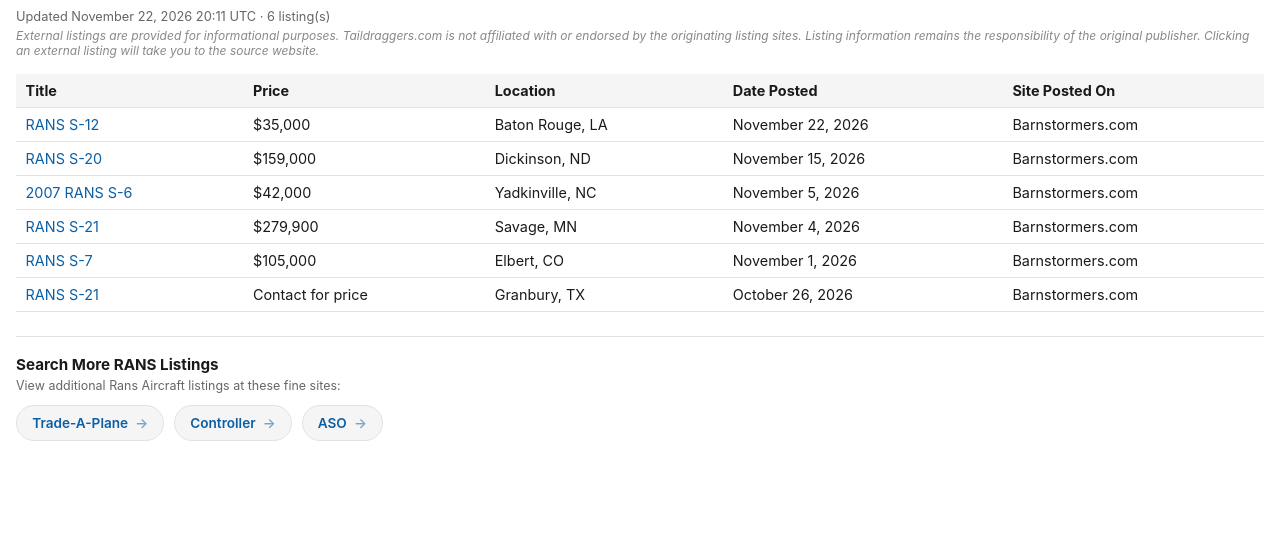
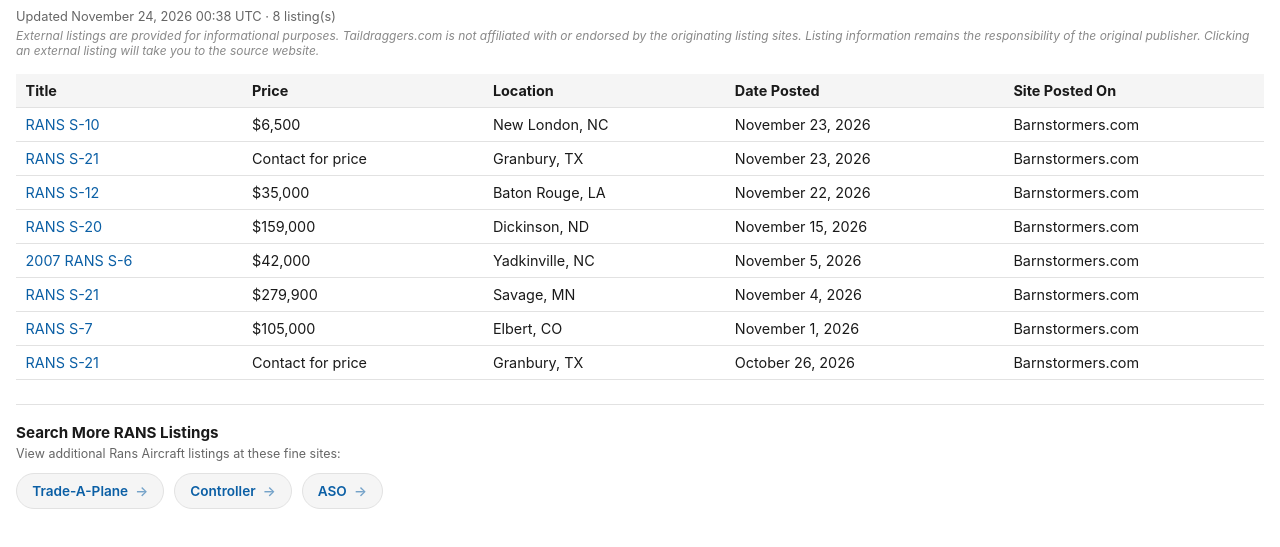
Before and after one commit to taildraggers/rans, a plain HTML site: page docs/index.html in a window 1280 px wide. Shown: the part 43-590 px from the top of the page. Drawn offline with Linux system fonts and the light colour scheme.

Commit message:
Update RANS listings (2026-11-24)

```diff
--- a/docs/index.html
+++ b/docs/index.html
@@ -76,13 +76,15 @@
 </head>
 <body>
   <h1>Other RANS Ads on the Web</h1>
-  <div class="updated">Updated November 22, 2026 20:11 UTC &middot; 6 listing(s)</div>
+  <div class="updated">Updated November 24, 2026 00:38 UTC &middot; 8 listing(s)</div>
   <div class="disclaimer">External listings are provided for informational purposes. Taildraggers.com is not affiliated with or endorsed by the originating listing sites. Listing information remains the responsibility of the original publisher. Clicking an external listing will take you to the source website.</div>
   <table>
     <thead>
       <tr><th>Title</th><th>Price</th><th>Location</th><th>Date Posted</th><th>Site Posted On</th></tr>
     </thead>
     <tbody>
+        <tr><td><a href="https://www.barnstormers.com/classified-2085306-Rans-s10-project.html" target="_blank" rel="noopener noreferrer">RANS S-10</a></td><td>$6,500</td><td>New London, NC</td><td>November 23, 2026</td><td>Barnstormers.com</td></tr>
+        <tr><td><a href="https://www.barnstormers.com/classified-2085274-Rans-S-21-BRAND-NEW.html" target="_blank" rel="noopener noreferrer">RANS S-21</a></td><td>Contact for price</td><td>Granbury, TX</td><td>November 23, 2026</td><td>Barnstormers.com</td></tr>
         <tr><td><a href="https://www.barnstormers.com/classified-2085123-Rans-S12XL-100HP-912ULS-KHZR.html" target="_blank" rel="noopener noreferrer">RANS S-12</a></td><td>$35,000</td><td>Baton Rouge, LA</td><td>November 22, 2026</td><td>Barnstormers.com</td></tr>
         <tr><td><a href="https://www.barnstormers.com/classified-2062494-Rans-S-20.html" target="_blank" rel="noopener noreferrer">RANS S-20</a></td><td>$159,000</td><td>Dickinson, ND</td><td>November 15, 2026</td><td>Barnstormers.com</td></tr>
         <tr><td><a href="https://www.barnstormers.com/classified-2082233-2007-RANS-S6S-COYOTE-II.html" target="_blank" rel="noopener noreferrer">2007 RANS S-6</a></td><td>$42,000</td><td>Yadkinville, NC</td><td>November 5, 2026</td><td>Barnstormers.com</td></tr>
```
